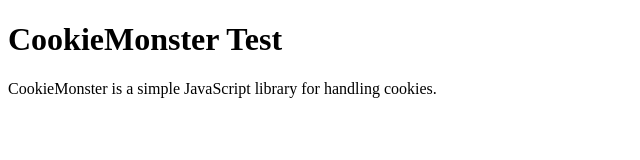
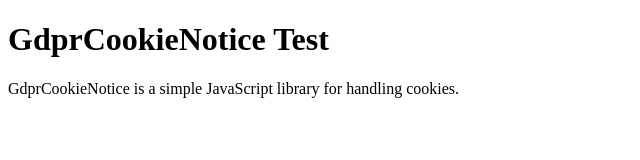
Before and after one commit to SmyrilLine/gdprCookieNotice, a website: page demo/index.html in a window 1280 px wide. Shown: the whole page, without its empty margins (0-640 px from the left). Drawn offline with Linux system fonts and the light colour scheme; files that its build step writes are made by us from their sources.

Commit message:
renamed some text in the html

```diff
--- a/demo/index.html
+++ b/demo/index.html
@@ -1,6 +1,4 @@
 <!DOCTYPE html>
-
-<!-- Path: a simple html page that imports and tests dest/CookieMonster.min.js -->
 <html>
   <head>
     <meta charset="utf-8">
@@ -23,7 +21,7 @@
     </script>
   </head>
   <body>
-    <h1>CookieMonster Test</h1>
-    <p>CookieMonster is a simple JavaScript library for handling cookies.</p>
+    <h1>GdprCookieNotice Test</h1>
+    <p>GdprCookieNotice is a simple JavaScript library for handling cookies.</p>
   </body>
   </html>
```
